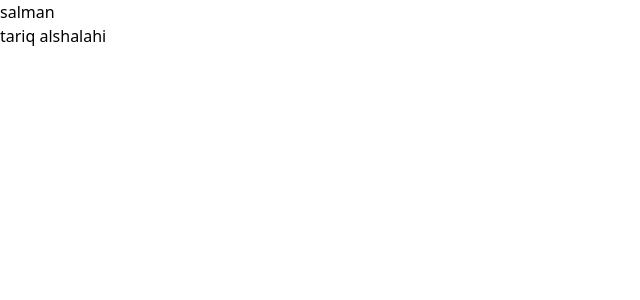
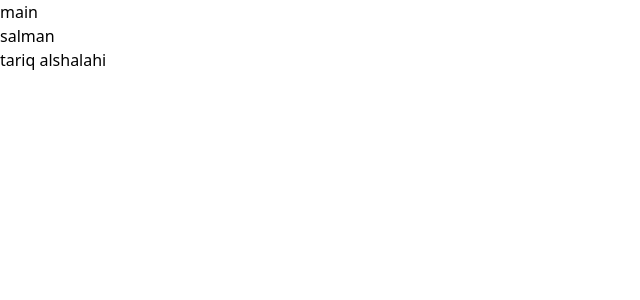
Before and after one commit to Tariq-SOF/test-project, a React (Vite) app: page / in a window 1280 px wide. Shown: the top 300 px of the page, without its empty margins (0-640 px from the left). Built offline with nearby package versions, Linux system fonts and the light colour scheme.

Commit message:
edit main in home

```diff
--- a/src/Components/Home.jsx
+++ b/src/Components/Home.jsx
@@ -3,7 +3,9 @@ import React from "react";
 function Home() {
   return(<>
 
-
+  <div>
+    main
+  </div>
 
   <div>
     salman
```
